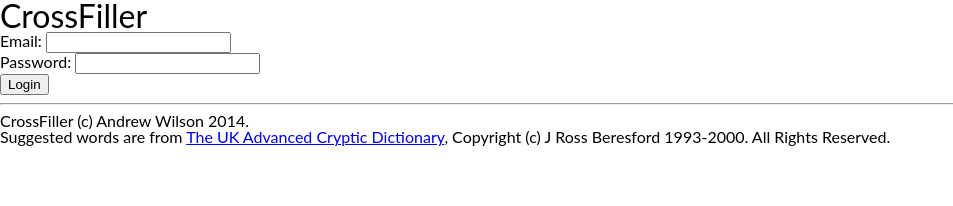
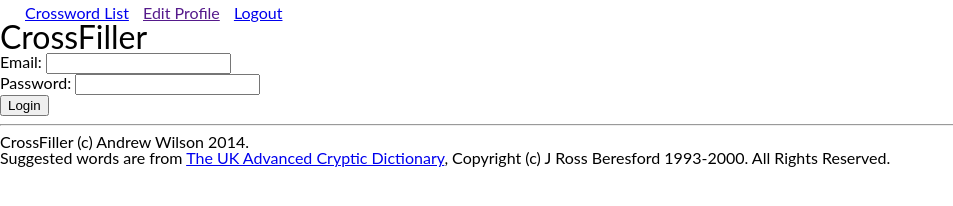
Before and after one commit to DrBobChoco/CrossFill, a website: page templates/index.html in a window 1280 px wide. Shown: the whole page, without its empty margins (0-953 px from the left). Drawn offline with nearby package versions, Linux system fonts and the light colour scheme; files that its build step writes are made by us from their sources.

Commit message:
First go at main menu

```diff
--- a/static/css/crossFill.css
+++ b/static/css/crossFill.css
@@ -60,6 +60,15 @@
 
 h2 {
 	font-size: 160%;
+}
+
+ul.mainMenu {
+	padding: 5px 0px 0px 20px;
+}
+
+li.mainMenu {
+	display: inline;
+	padding: 5px;
 }
 
 #editPanel {
--- a/templates/header.html
+++ b/templates/header.html
@@ -5,3 +5,10 @@
 	<link rel="stylesheet" type="text/css" href="/css/crossFill.css">
 </head>
 <body>
+{% if not noMenu %}
+	<ul class="mainMenu">
+		<li class="mainMenu"><a href="/list">Crossword List</a></li>
+		<li class="mainMenu"><a href="">Edit Profile</a></li>
+		<li class="mainMenu"><a href="/logout">Logout</a></li>
+	</ul>
+{% endif %}
```
Also changed, not shown: crossFiller.js (+1 -21 lines).
